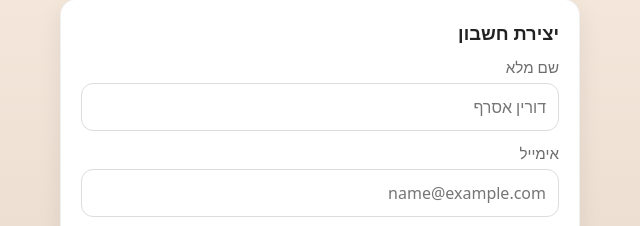
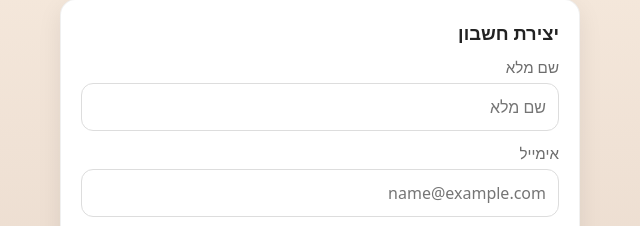
Before and after one commit to dorinasraf44-star/smart-parenting, a website: page register.html in a window 1280 px wide. Shown: the part 403-629 px from the top of the page, 320-960 px from the left. Drawn offline with Linux system fonts and the light colour scheme.

Commit message:
register.html

```diff
--- a/register.html
+++ b/register.html
@@ -95,7 +95,7 @@
 
             <div class="field">
               <label for="full_name" class="muted">שם מלא</label>
-              <input class="input" id="full_name" name="full_name" type="text" required placeholder="דורין אסרף" />
+              <input class="input" id="full_name" name="full_name" type="text" required placeholder="שם מלא" />
             </div>
 
             <div class="field">
```
